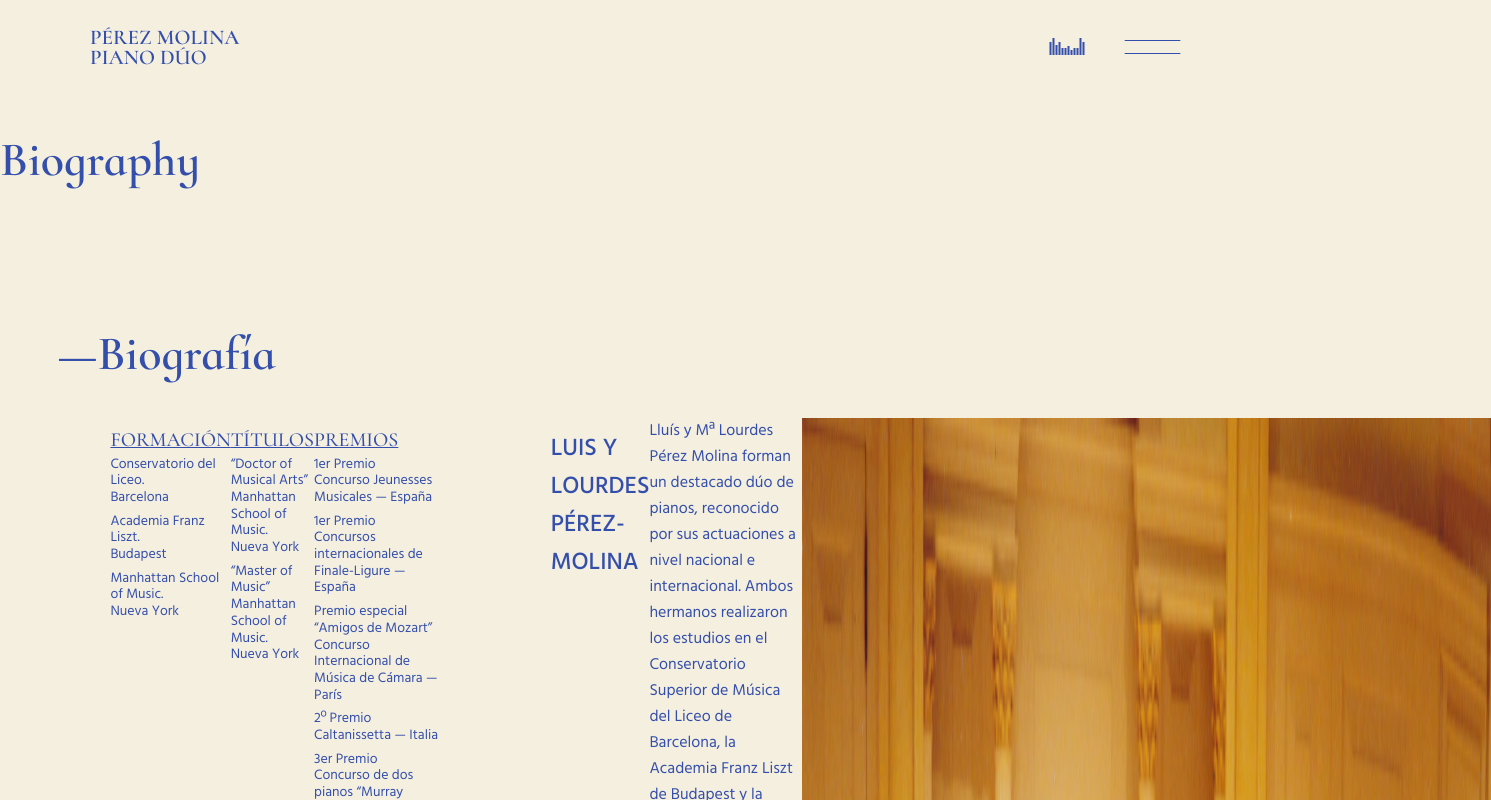
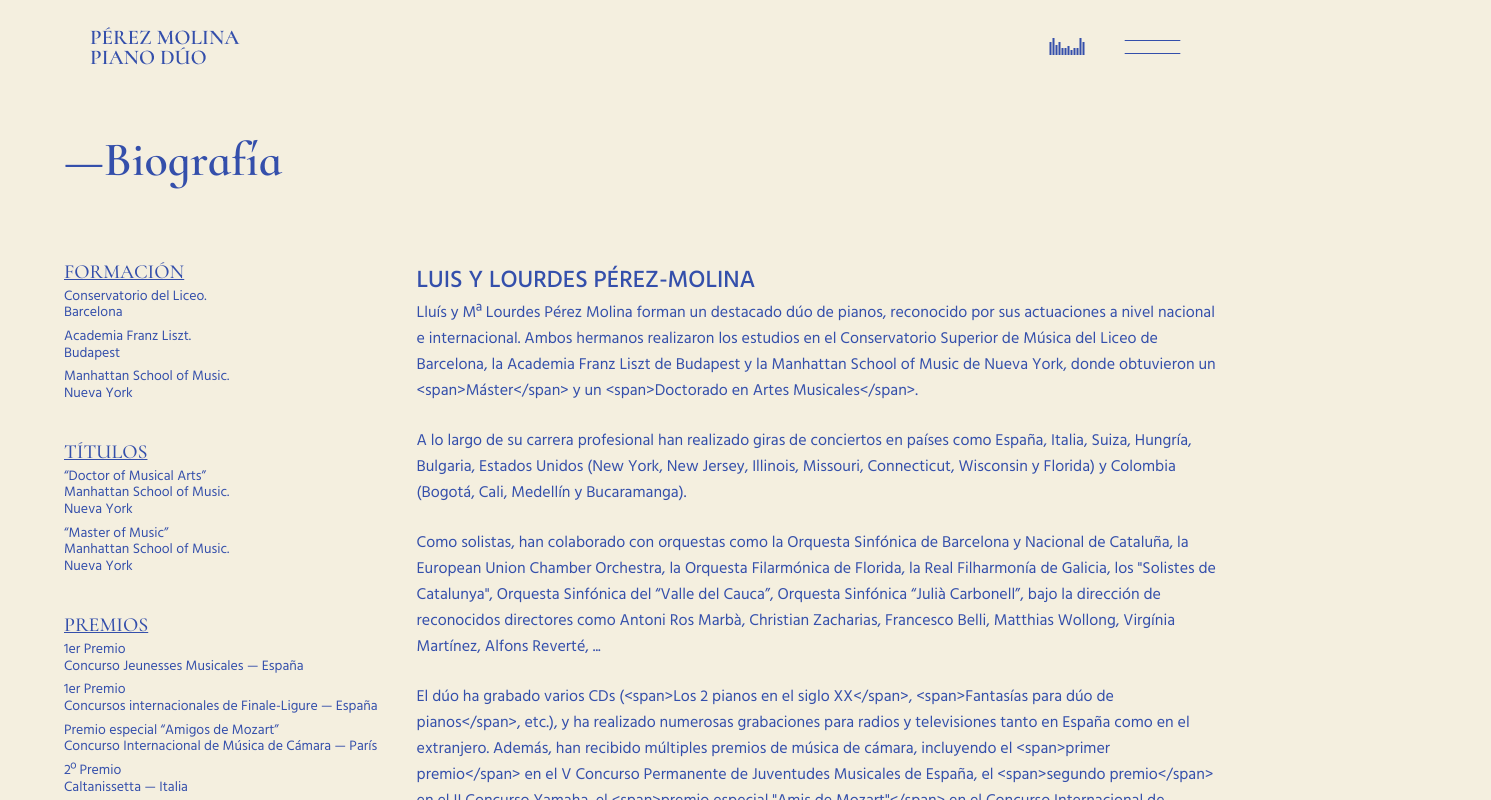
Before and after one commit to Adotel15/piano-duo-project, a React (Vite) app in the folder web/: page /biography in a window 1280 px wide. Shown: the top 800 px of the page, 1491 px wide, since content can reach past the window. Built offline with nearby package versions, Linux system fonts and the light colour scheme.

Commit message:
PD-000000000 Fix bio

```diff
--- a/web/src/pages/Biography/Biography.module.css
+++ b/web/src/pages/Biography/Biography.module.css
@@ -1,19 +1,26 @@
+
+.page-container {
+    display: flex;
+    flex-direction: column;
+    align-items: center;
+    width: 100%;
+}
 
 .header-container{
-    margin-left: 2em;
-    padding-left: 1.6em;
-    padding-top: 2.5em;
-
+    width: 90%;
 }
 
-.section-container {
-    margin: -1.6em 4.3em 0 6.9em;
+.content-container {
+    width: 90%;
     display: flex;
-    align-items: flex-start;
+    gap: 10px;
 }
 
-ul{
-    margin-bottom: 20px;
+.titles-container {
+    width: 30%;
+    display: flex;
+    flex-direction: column;
+    justify-content: flex-start;
 }
 
 .title-list{
@@ -25,6 +32,11 @@ ul{
     padding-bottom: 5px;
 }
 
+ul{
+    margin-bottom: 20px;
+}
+
+
 li {
     list-style: none;
     padding-bottom: 0.5em;
@@ -34,10 +46,10 @@ li {
     line-height: 1.2em;
 }
 
-
 .biography-container{
+    display: flex;
+    flex-direction: column;
     width: 70%;
-    padding-left: 10%;
     color: var(--secondary_color);
     font-family: 'Hind', sans-serif;
     font-size: 1em;
--- a/web/src/pages/Biography/Biography.tsx
+++ b/web/src/pages/Biography/Biography.tsx
@@ -6,14 +6,13 @@ import { data } from '../../data/biography';
 
 const Biography = () => {
     return (
-        <div>
+        <main className={styles['page-container']}>
             <Navbar/>
-            <h1>Biography</h1>
             <div className={styles['header-container']}>
                 <Header content='—Biografía'></Header>
             </div>
-            <div className={styles['section-container']}>
-                <section>
+            <div className={styles['content-container']}>
+                <section className={styles['titles-container']}>
                     <div>
                         <ul>
                             <h3 className={styles['title-list']}>{data.educationSection.header}</h3>
@@ -23,7 +22,7 @@ const Biography = () => {
 
                         </ul>
                     </div>
-                    <div className={styles['titles-container']}>
+                    <div>
                         <ul>
                             <h3 className={styles['title-list']}>{data.titlesSection.header}</h3>
                             {data.titlesSection.titles.map(titleItem =>
@@ -50,7 +49,7 @@ const Biography = () => {
                     <img className={styles['image-biography']} src={data.image} alt="Concert" />
                 </section>
             </div>
-        </div>
+        </main>
     );
 };
 
```
